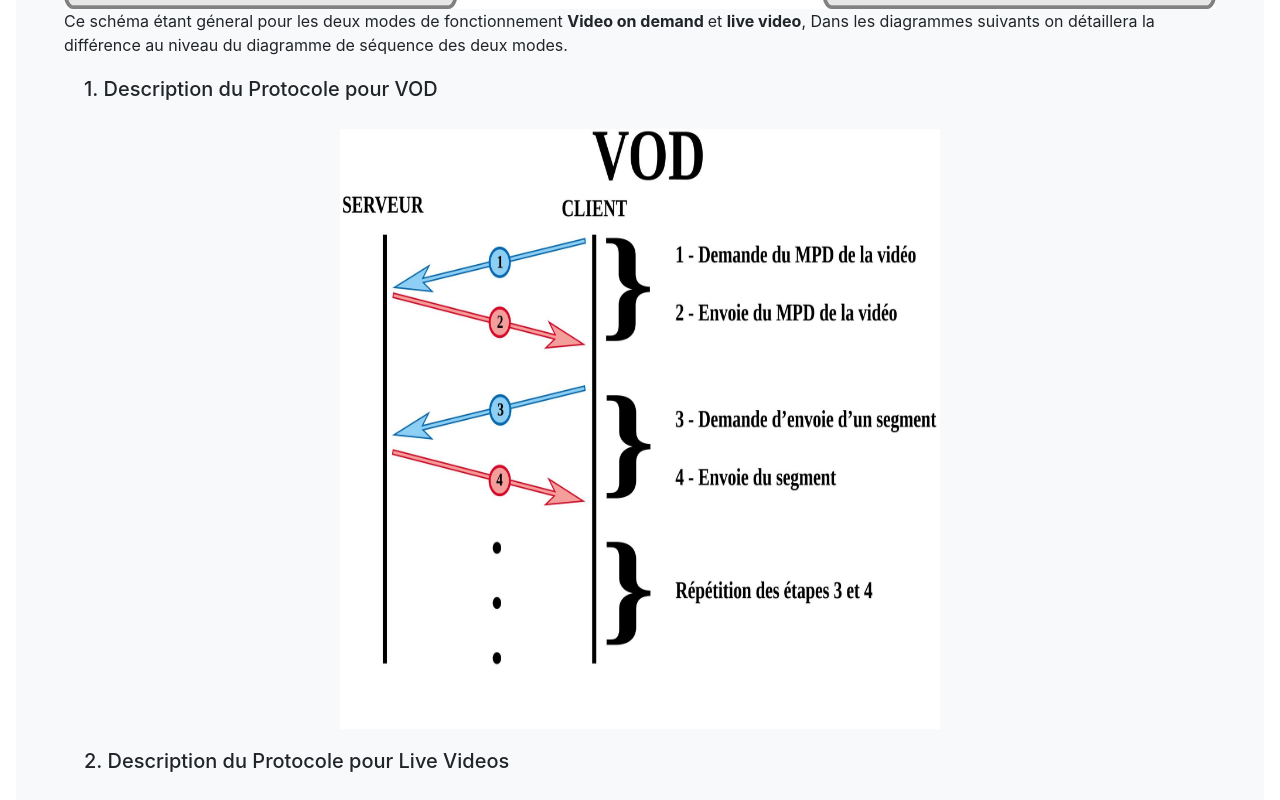
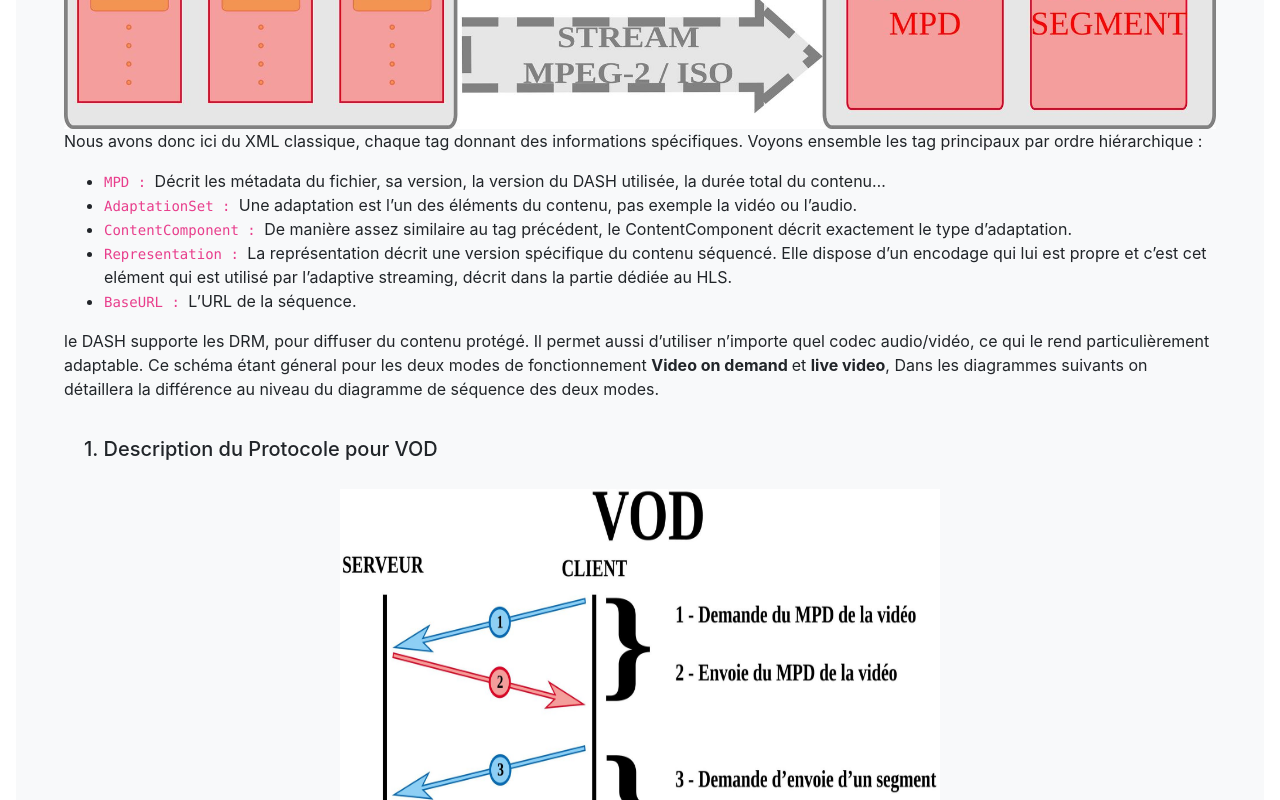
Before and after one commit to Countermatt/rsc-video, a plain HTML site: page mpegdash/dashmpeg.html in a window 1280 px wide. Shown: the part 1060-1860 px from the top of the page. Drawn offline with nearby package versions, Linux system fonts and the light colour scheme.

Commit message:
Update mpeg-dash.html

```diff
--- a/mpegdash/dashmpeg.html
+++ b/mpegdash/dashmpeg.html
@@ -20,7 +20,9 @@
     <section id="intro" class="main-container m-3 p-3 bg-light">
       <h3 class="d-flex justify-content-center" > I.  Introduction: </h3>
         <h5 class="d-flex justify-content-start" style=" padding:20px;"> 1.  Histoire de MPEG DASH: </h5>
-
+          Le Moving Picture Expert Group, plus connu sous son acronyme MPEG, a commencé la conception du MPEG-DASH en 2010. Le DASH (Dynamic Adaptive Streaming over HTTP) est ensuite devenu un standard international à la fin de l’année 2011. C’est d’ailleurs la seule solution de streaming certifiée ISO.
+          Utilisé lui aussi par de très grandes plateformes comme Youtube ou Netflix, le DASH est assez semblable au HLS dans son fonctionnement général : des fichiers séquencés répertoriés dans un fichier servant de playlist.
+          Le DASH, en plus d’être normalisé et standardisé ISO, dispose de plusieurs fonctionnalités introuvables dans les autres technologies similaires, au prix d’une complexité un peu plus élevée.
         <h5 class="d-flex justify-content-start" style=" padding:20px;"> 2.  Amélioration et mise à jour:</h5>
 
         <h5 class="d-flex justify-content-start" style=" padding:20px;"> 3.  Standardisation</h5>
@@ -31,7 +33,33 @@
       <div class="text-center">
           <img src="general.jpg" alt="general" class="w-100">
       </div>
-      Ce schéma étant géneral pour les deux modes de fonctionnement <strong>Video on demand </strong> et <strong>live video</strong>, Dans les diagrammes suivants on détaillera la différence au niveau du diagramme de séquence des deux modes.
+      <p>
+        Nous avons donc ici du XML classique, chaque tag donnant des informations spécifiques. Voyons ensemble les tag principaux par ordre hiérarchique :
+      </p>
+      <ul>
+        <li>
+          <code> MPD : </code>
+            Décrit les métadata du fichier, sa version, la version du DASH utilisée, la durée total du contenu…
+        </li>
+        <li>
+          <code> AdaptationSet : </code>
+            Une adaptation est l’un des éléments du contenu, pas exemple la vidéo ou l’audio.        </li>
+        <li>
+          <code> ContentComponent : </code>
+De manière assez similaire au tag précédent, le ContentComponent décrit exactement le type d’adaptation.        </li>
+        <li>
+          <code> Representation : </code>
+            La représentation décrit une version spécifique du contenu séquencé. Elle dispose d’un encodage qui lui est propre et c’est cet elément qui est utilisé par l’adaptive streaming, décrit dans la partie dédiée au HLS.
+        </li>
+        <li>
+          <code> BaseURL : </code>
+L’URL de la séquence.        </li>
+
+      </ul>
+      <p>
+        le DASH supporte les DRM, pour diffuser du contenu protégé. Il permet aussi d’utiliser n’importe quel codec audio/vidéo, ce qui le rend particulièrement adaptable.
+        Ce schéma étant géneral pour les deux modes de fonctionnement <strong>Video on demand </strong> et <strong>live video</strong>, Dans les diagrammes suivants on détaillera la différence au niveau du diagramme de séquence des deux modes.
+      </p>
       <h5 class="d-flex justify-content-start" style=" padding:20px;" >1. Description du Protocole pour VOD</h5>
       <div class="text-center">
           <img src="vod.jpg" alt="vod" width="600" height="600">
@@ -51,7 +79,11 @@
 
     <section id="ref" class="main-container m-3 p-3 bg-light">
       <h3 class="d-flex justify-content-center" >VI. Référence</h3>
-
+      <ul>
+          <li>
+              LES PRINCIPAUX FORMATS DE FLUX VIDEO LIVE DASH, publié le 19/07/2019, auteur : Jérémy Bernard
+          </li>
+      </ul>
 
 
 
```
